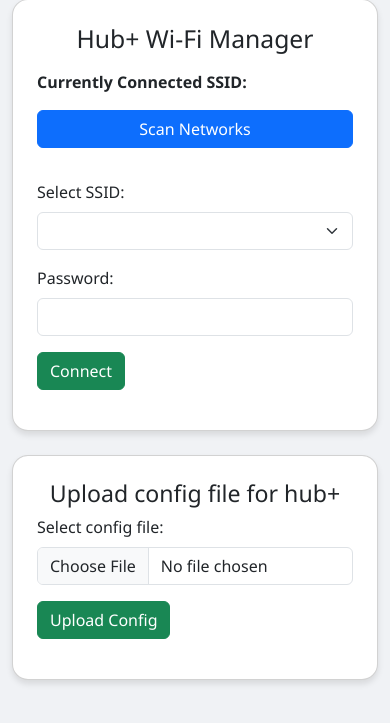
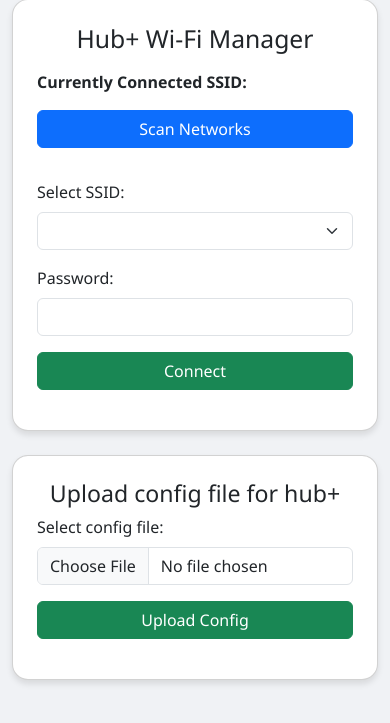
Before and after one commit to wang3522/empower-hub-host, a Flask app: page / in a window 390 px wide. Shown: the part 51-774 px from the top of the page. Run offline with Flask 3, Linux system fonts and the light colour scheme; lists and menus that the app fills with data are empty.

Commit message:
Update buttons and forms to be more mobile friendly

```diff
--- a/HubProvisioningService/templates/index.html
+++ b/HubProvisioningService/templates/index.html
@@ -2,6 +2,7 @@
 <html lang="en">
 <head>
     <meta charset="UTF-8">
+    <meta name="viewport" content="width=device-width, initial-scale=1">
     <title>Hub+ Admin Page</title>
     <link href="https://cdn.jsdelivr.net/npm/bootstrap@5.3.0/dist/css/bootstrap.min.css" rel="stylesheet">
     <style>
@@ -11,6 +12,7 @@
         }
         .container {
             margin-top: 50px;
+            max-width: 600px; /* Optional: prevents overly wide layout on large screens */
         }
         .card {
             border-radius: 1rem;
@@ -18,6 +20,7 @@
         }
     </style>
 </head>
+
 <body>
 <div class="container">
     <div class="card p-4">
@@ -33,7 +36,7 @@
         </span>
         </p>
         <!-- Scan for the wifi networks -->
-        <button class="btn btn-primary mb-3" onclick="scanNetworks()">Scan Networks</button>
+        <button class="btn btn-primary mb-3 w-100" onclick="scanNetworks()">Scan Networks</button>
         <div id="scan-result" class="mb-3"></div>
         <!-- User's choice for the wifi network available. Allow user to put in password as well -->
         <form onsubmit="connectWifi(event)">
@@ -46,7 +49,7 @@
                 <input type="password" id="password" class="form-control" required>
             </div>
             <!-- Run the NMCLI command to try and connect user the ssid/password given -->
-            <button class="btn btn-success">Connect</button>
+            <button class="btn btn-success w-100">Connect</button>
         </form>
         <!--  Output the success/fail of the nmcli commands -->
         <div id="connect-status" class="mt-3"></div>
@@ -62,7 +65,7 @@
                 <input type="file" id="config-file" name="config-file" class="form-control" accept=".json" required />
             </div>
             <!-- Button to upload the file -->
-            <button type="submit" class="btn btn-success">Upload Config</button>
+            <button type="submit" class="btn btn-success w-100">Upload Config</button>
         </form>
         <!-- Output the success/fail of the file upload process -->
         <div id="upload-status" class="mt-3"></div>
```
